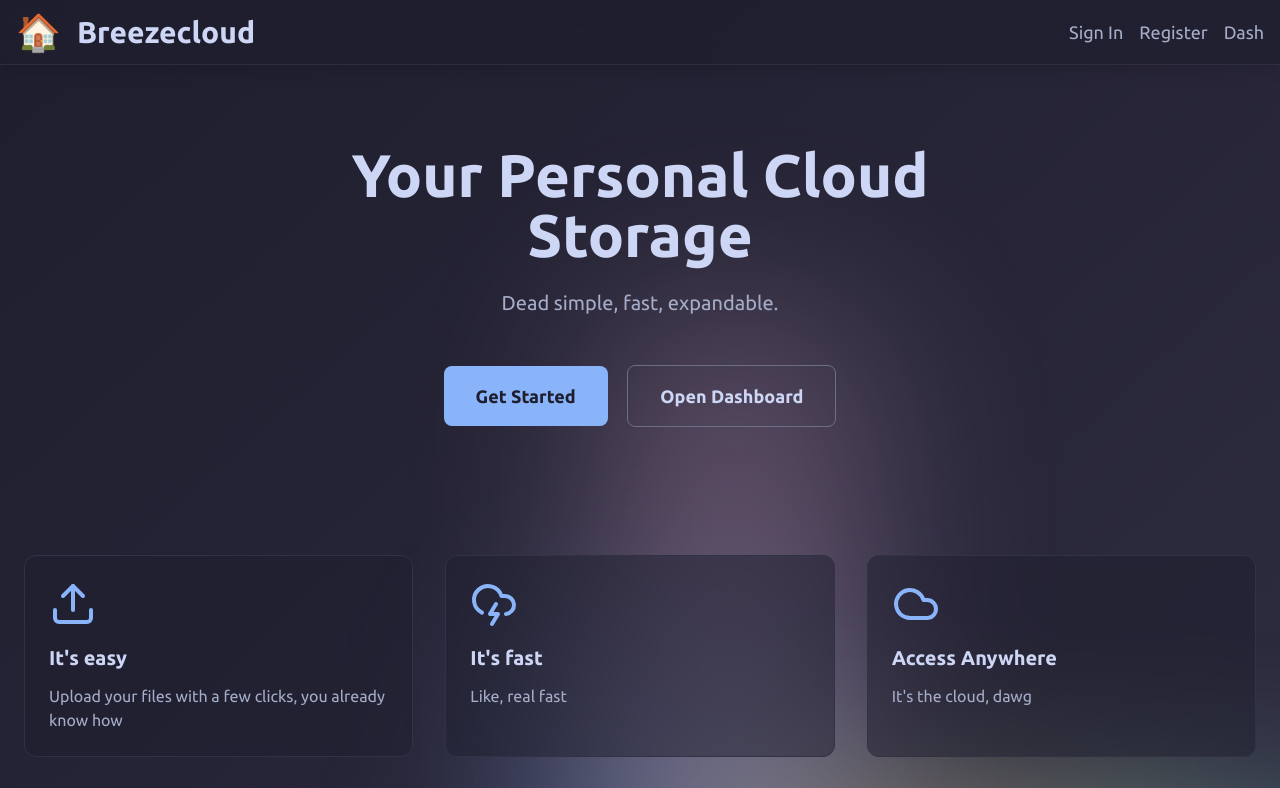
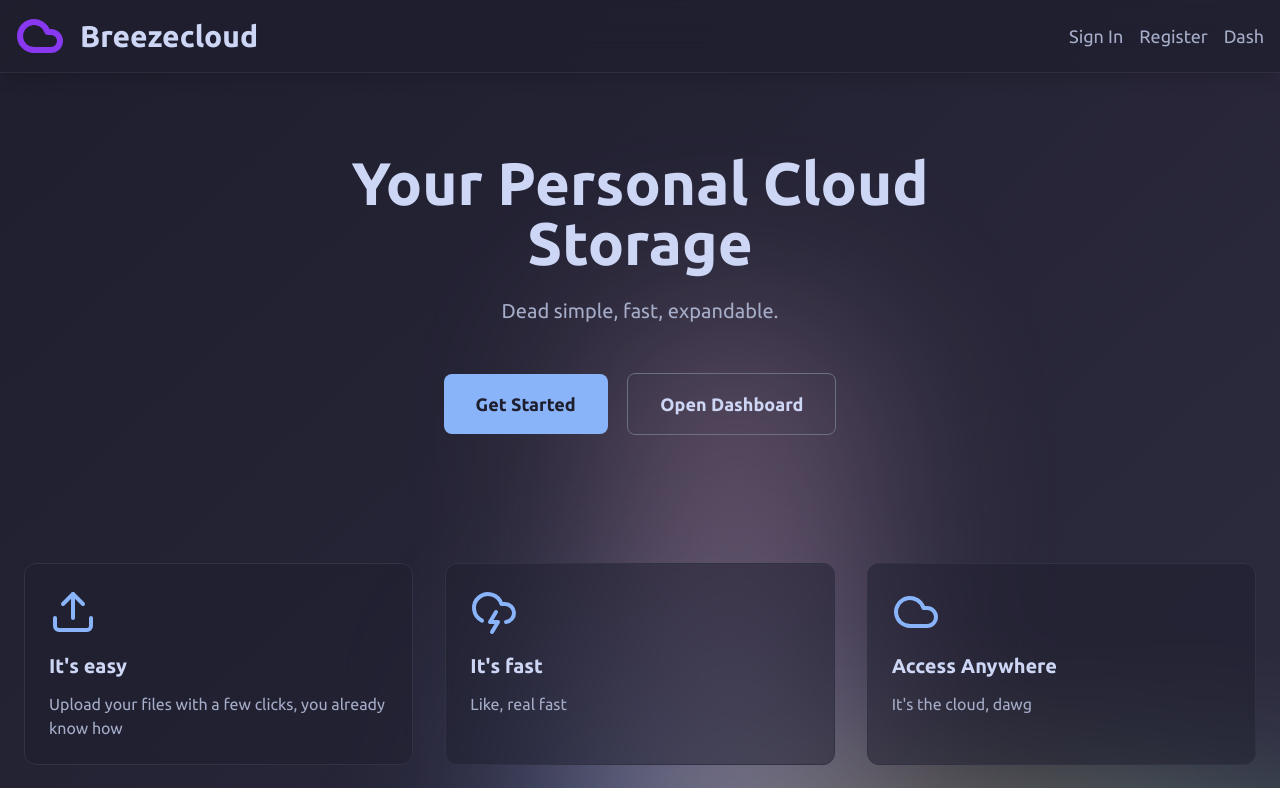
Before and after one commit to Smartlinuxcoder/BreezeCloud, a SvelteKit app: page / in a window 1280 px wide. Shown: the top 788 px of the page. Built offline with nearby package versions, Linux system fonts and the light colour scheme; no server answers.

Commit message:
add favicon

```diff
--- a/src/routes/+layout.svelte
+++ b/src/routes/+layout.svelte
@@ -23,7 +23,7 @@
         <div class="container mx-auto px-4 py-3">
             <div class="flex flex-col sm:flex-row items-center justify-between">
                 <div class="flex items-center mb-4 sm:mb-0">
-                    {#if pageName === "BreezeCloud"}
+                    {#if pageName === "Breezecloud"}
                         <img src={favicon} alt="Logo" class="w-12 h-12 mr-4" />
                     {:else}
                         <a
```
Also changed, not shown: src/favicon.png, static/favicon.png.
